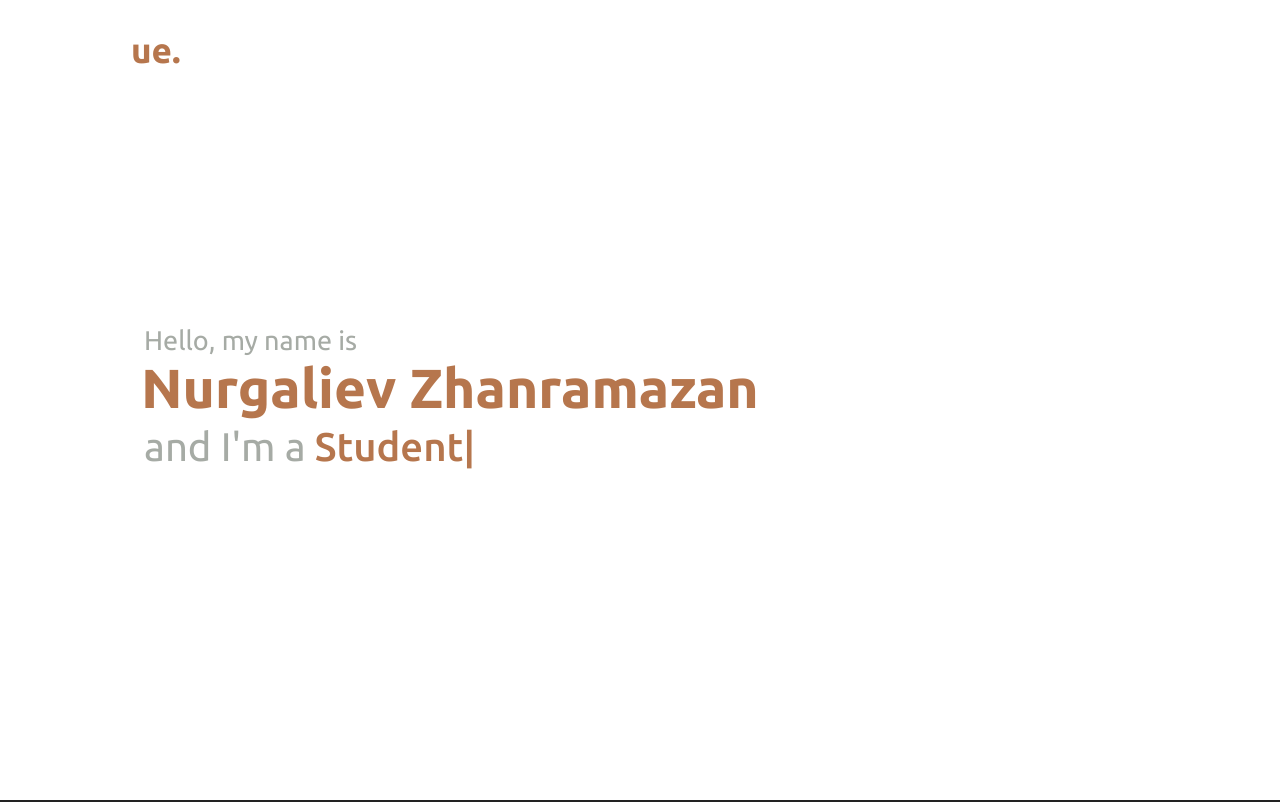
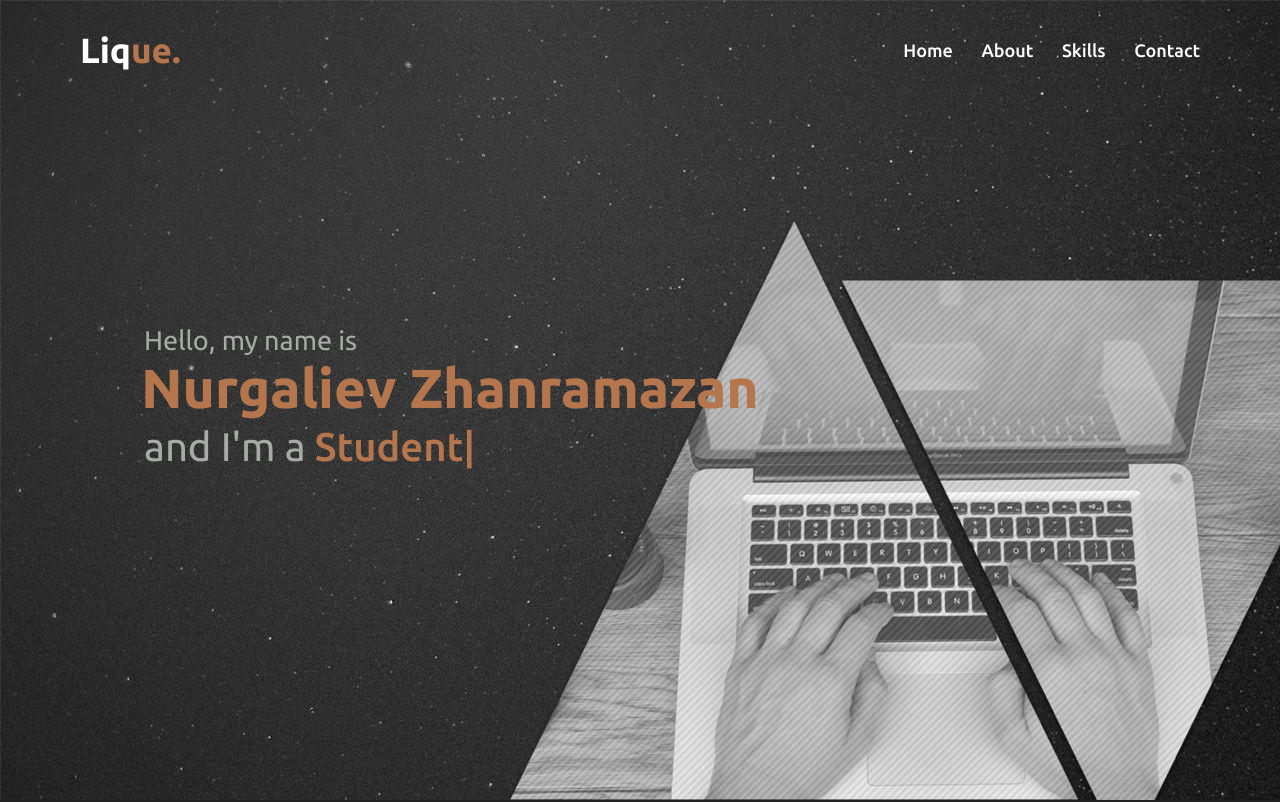
Before and after one commit to Liqxi/zhann, a plain HTML site: page port/index.html in a window 1280 px wide. Shown: the top 802 px of the page. Drawn offline with nearby package versions, Linux system fonts and the light colour scheme.

Commit message:
Add files via upload

```diff
--- a/port/style.css
+++ b/port/style.css
@@ -65,7 +65,7 @@
 }
 .home {
   display: flex;
-  background: url(../portfolio-1/image/wp5587051.jpg);
+  background: url(../port/image/wp5587051.jpg);
   height: 100vh;
   color: #a6aba5;
   min-height: 500px;
```
